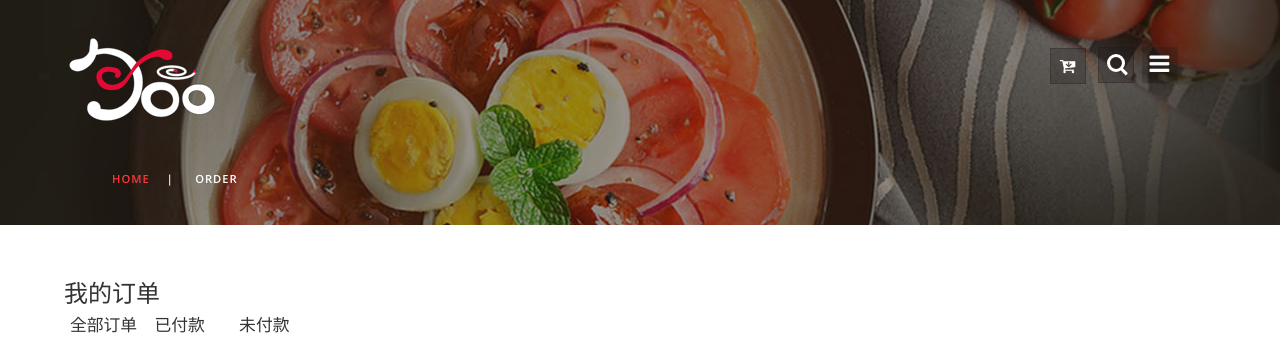
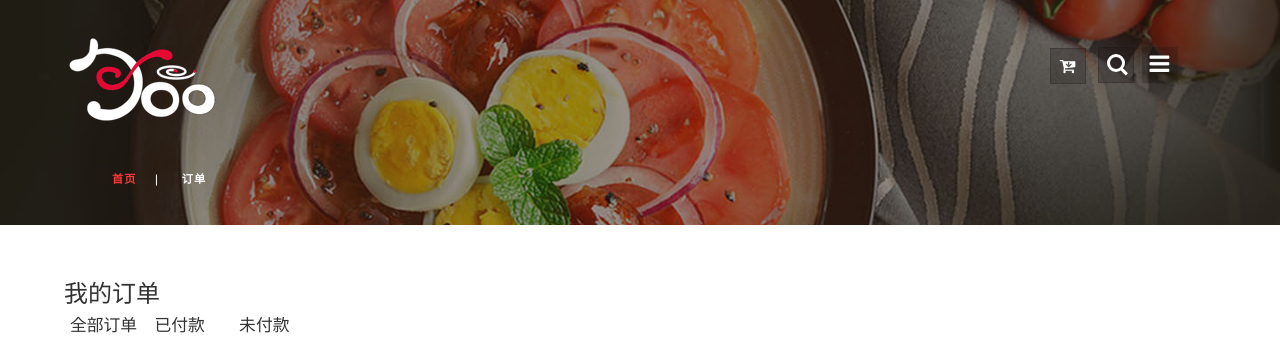
Before and after one commit to a-c-action/order_project_v2.0, a Django app: page /order/ in a window 1280 px wide. Shown: the top 363 px of the page. Run offline with Django 3.2, Linux system fonts and the light colour scheme; some libraries are stand-ins or nearby versions.

Commit message:
order.html

```diff
--- a/scooping/templates/order.html
+++ b/scooping/templates/order.html
@@ -89,8 +89,8 @@
 			<div class="inner_breadcrumb_agileits_w3">
 
 				<ul class="short">
-					<li><a href="index.html">Home</a><i>|</i></li>
-					<li>Order</li>
+					<li><a href="/" >首页</a><i>|</i></li>
+					<li>订单</li>
 				</ul>
 			</div>
 		</div>
```
